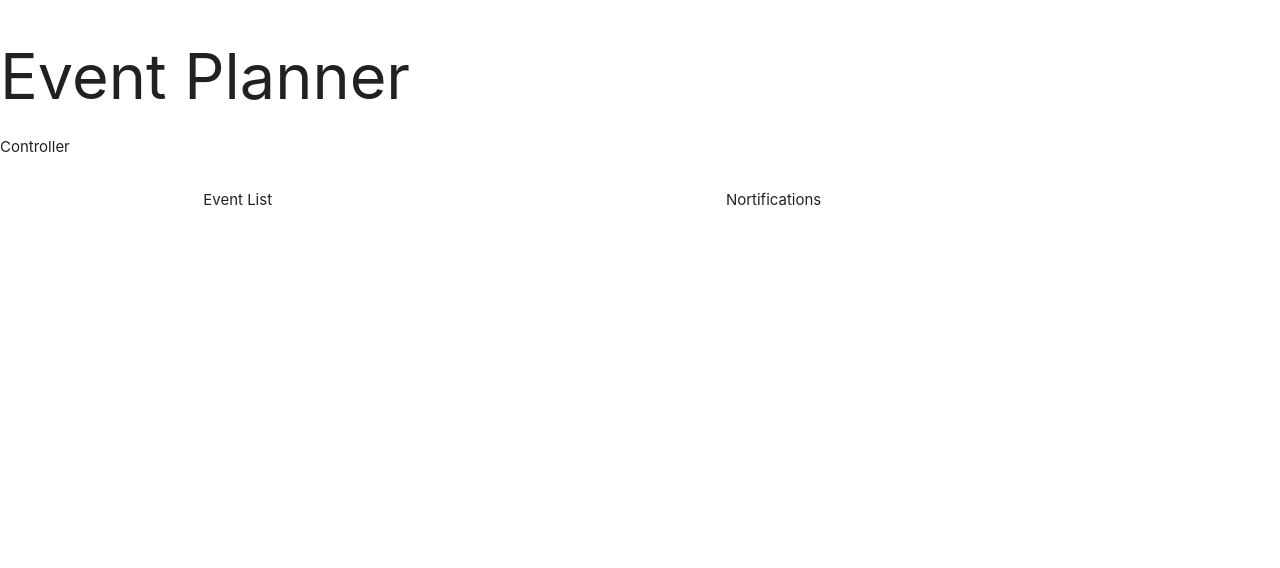
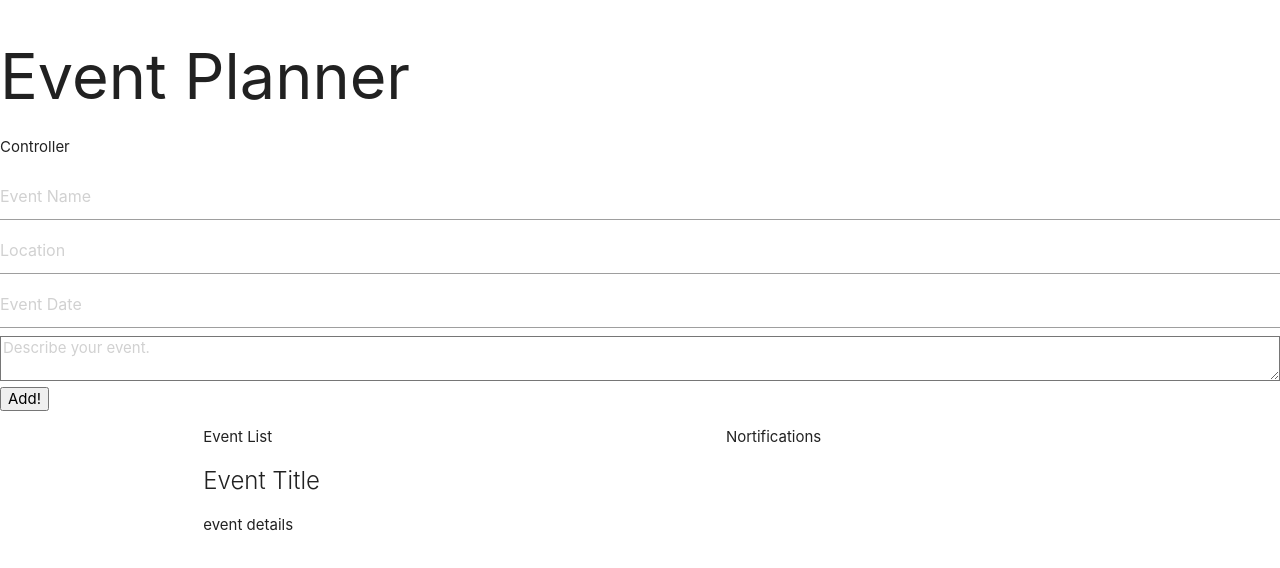
Before and after one commit to fc-dogan/Event-planner, a React (Create React App) app: page / in a window 1280 px wide. Shown: the top 568 px of the page. Built offline with nearby package versions, Linux system fonts and the light colour scheme.

Commit message:
create reusable form component

```diff
--- a/src/components/Dashboard.js
+++ b/src/components/Dashboard.js
@@ -17,4 +17,4 @@ function Dashboard() {
   )
 }
 
-export default Dashboard
+export default Dashboard;
--- a/src/components/EventController.js
+++ b/src/components/EventController.js
@@ -1,11 +1,13 @@
 import React from 'react';
 import Dashboard from './Dashboard';
+import NewEventForm from './NewEventForm';
 
  class EventController extends React.Component {
   render() {
     return (
       <div>
         <p>Controller</p>
+        <NewEventForm />
         <Dashboard />
       </div>
     )
--- a/src/components/EventList.js
+++ b/src/components/EventList.js
@@ -2,8 +2,12 @@ import React from 'react'
 
 function EventList() {
   return (
-    <div>
+    <div className='event-list'>
       <p>Event List</p>
+      <div className="card z-depth-0">
+        <span className="card-title">Event Title</span>
+        <p>event details</p>
+      </div>
     </div>
   )
 }
--- /dev/null
+++ b/src/components/NewEventForm.js
@@ -0,0 +1,16 @@
+import React from 'react';
+import ReusableForm from './ReusableForm';
+import PropTypes from 'prop-types';
+
+function NewEventForm(event) {
+
+  return (
+    <React.Fragment>
+    <ReusableForm
+      // formSubmissionHandler={addTicketToFirestore}
+      buttonText="Add!" />
+  </React.Fragment>
+  )
+}
+
+export default NewEventForm
--- /dev/null
+++ b/src/components/ReusableForm.js
@@ -0,0 +1,34 @@
+import React from "react";
+import PropTypes from "prop-types";
+
+function ReusableForm(props) {
+  return (
+    <React.Fragment>
+      <form onSubmit={props.formSubmissionHandler}>
+        <input
+          type='text'
+          name='name'
+          placeholder='Event Name' />
+        <input
+          type='text'
+          name='location'
+          placeholder='Location' />
+        <input
+        type='text'
+        name='date'
+        placeholder='Event Date' />
+        <textarea
+          name='description'
+          placeholder='Describe your event.' />
+        <button type='submit'>{props.buttonText}</button>
+      </form>
+    </React.Fragment>
+  );
+}
+
+ReusableForm.propTypes = {
+  formSubmissionHandler: PropTypes.func,
+  buttonText: PropTypes.string
+};
+
+export default ReusableForm;
```
